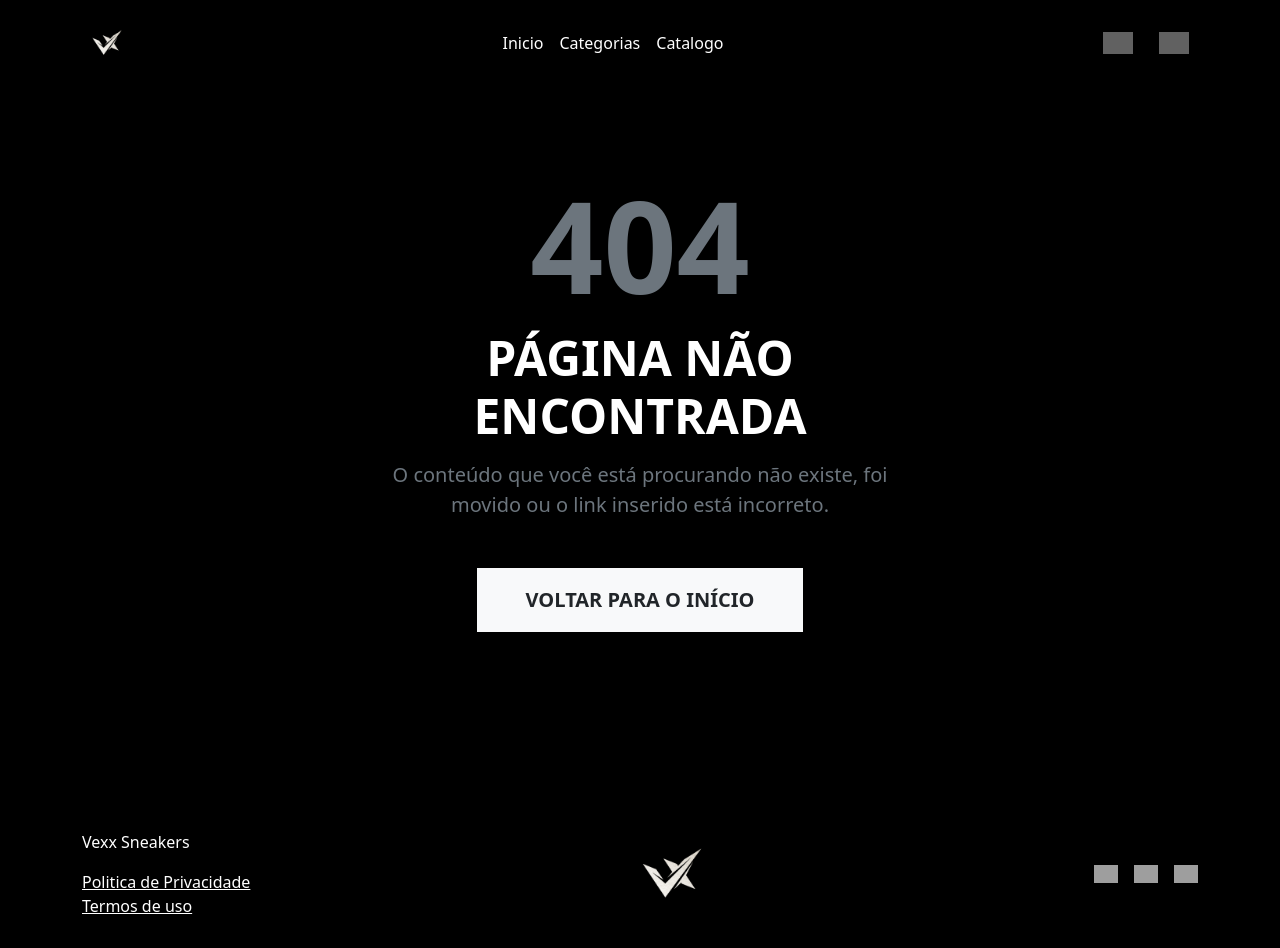
After one commit to migueldinois/VexxSneakers, a Flask app: page /produtounico/1 in a window 1280 px wide. The commit adds this page. Run offline with Flask 3, Linux system fonts and the light colour scheme; data that the repository does not hold is empty; grey boxes are pictures that could not be loaded.

Commit message:
feat: Criacao da pagina 404, utilizando jinja para exibir os dados dos produtos corretamente

```diff
--- a/app.py
+++ b/app.py
@@ -49,9 +49,13 @@ def vexx_login():
     else:
         return render_template("login.html")
 
-@app.route('/produtounico')
-def vexx_produto_unico():
-    return render_template("produto_especificacoes.html")
+@app.route('/produtounico/<codigo_produto>')
+def vexx_produto_unico(codigo_produto):
+    produto = Produtos.recuperar_produto_especifico(codigo_produto)
+    if produto is not None:
+        return render_template("produto_especificacoes.html", produto = produto)
+    else:
+        return render_template("404.html")
 
 @app.route('/comentarios', methods=['GET'])
 def pagina_comentarios():
--- a/model/produtos.py
+++ b/model/produtos.py
@@ -7,3 +7,9 @@ class Produtos:
         cursor.execute('SELECT codigo, nome, descricao, valor, foto, banner, categoria FROM produto')
         produtos = cursor.fetchall()
         return produtos
+
+    def recuperar_produto_especifico(codigo):
+        conexao, cursor = Conexao.conectar()
+        cursor.execute('SELECT codigo, nome, descricao, valor, foto, banner, categoria FROM produto WHERE codigo = %s', [codigo])
+        produto = cursor.fetchone()
+        return produto
--- /dev/null
+++ b/templates/404.html
@@ -0,0 +1,34 @@
+{% block css_adicional %}
+<link rel="stylesheet" href="../static/src/css/pagina_inicial.css">
+{% endblock %}
+
+{% extends "layout.html" %}
+{% block conteudo %}
+
+<div class="container-fluid bg-black text-white min-vh-100 d-flex flex-column align-items-center justify-content-center">
+
+    <div class="text-center px-3" style="max-width: 600px;">
+
+        <h1 class="display-1 fw-bold mb-2 tracking-wider" style="color: #6c757d; font-size: 8rem;">
+            404
+        </h1>
+
+        <h2 class="display-5 fw-bold mb-3 text-uppercase tracking-wider">
+            Página Não Encontrada
+        </h2>
+
+        <p class="text-secondary mb-5 lead">
+            O conteúdo que você está procurando não existe, foi movido ou o link inserido está incorreto.
+        </p>
+        <div>
+            <a href="/"
+               class="btn btn-light btn-lg rounded-0 px-5 py-3 fw-bold text-dark text-uppercase text-decoration-none transition-all">
+                Voltar para o Início
+            </a>
+        </div>
+
+    </div>
+
+</div>
+
+{% endblock %}
```
Also changed, not shown: templates/produto_especificacoes.html (+4 -10 lines).
